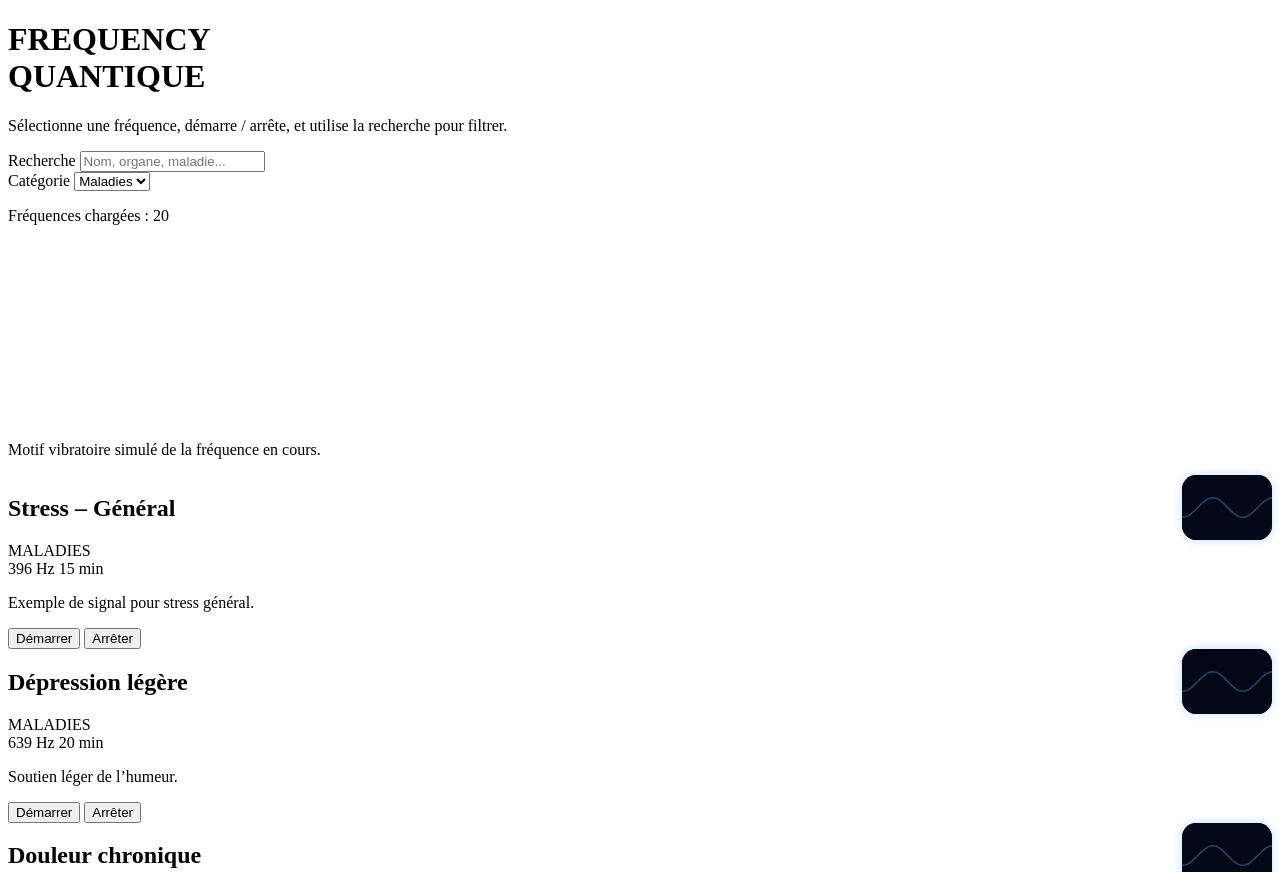
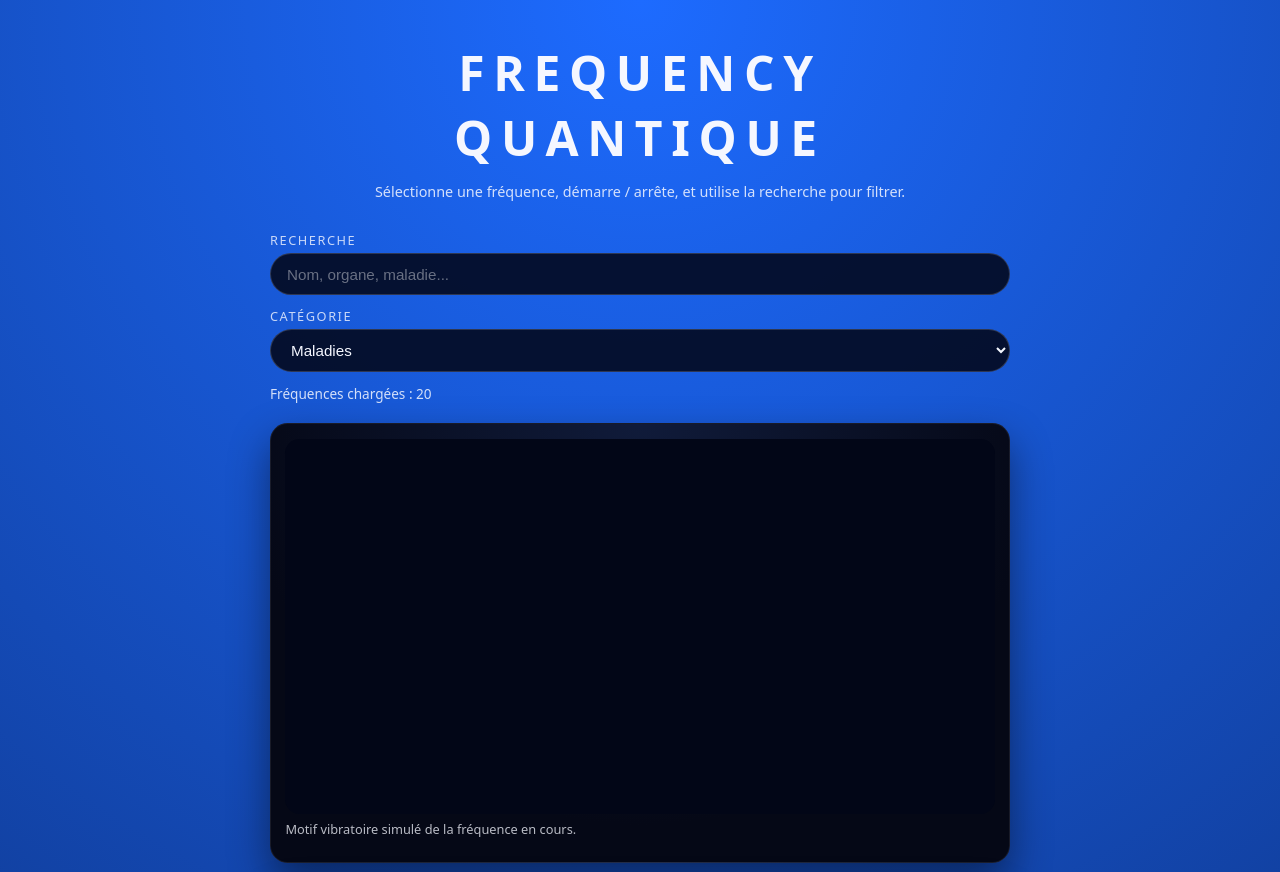
Before and after one commit to bube009/Frequency-quantique-web, a plain HTML site: page index.html in a window 1280 px wide. Shown: the top 872 px of the page. Drawn offline with Linux system fonts and the light colour scheme.

Commit message:
Update style.css

```diff
--- a/style.css
+++ b/style.css
@@ -1,3 +1,192 @@
+*,
+*::before,
+*::after {
+  box-sizing: border-box;
+}
+
+:root {
+  font-family: system-ui, -apple-system, BlinkMacSystemFont, "SF Pro Text",
+    sans-serif;
+  color-scheme: dark;
+}
+
+body {
+  margin: 0;
+  min-height: 100vh;
+  display: flex;
+  flex-direction: column;
+  align-items: stretch;
+  justify-content: flex-start;
+  background: radial-gradient(circle at top, #1d6bff 0%, #020824 55%, #000 100%);
+  color: #f5f7ff;
+}
+
+.app-header {
+  padding: 2.5rem 1.5rem 1rem;
+  text-align: center;
+}
+
+.app-header h1 {
+  margin: 0;
+  font-size: 2.4rem;
+  letter-spacing: 0.18em;
+  font-weight: 800;
+}
+
+.subtitle {
+  margin-top: 0.75rem;
+  font-size: 0.9rem;
+  opacity: 0.85;
+}
+
+.app-main {
+  padding: 0 1.25rem 2.5rem;
+  max-width: 780px;
+  width: 100%;
+  margin: 0 auto;
+}
+
+/* --------- contrôles ---------- */
+
+.controls {
+  margin-bottom: 1rem;
+}
+
+.field {
+  margin-bottom: 0.75rem;
+}
+
+.field label {
+  display: block;
+  font-size: 0.8rem;
+  letter-spacing: 0.12em;
+  text-transform: uppercase;
+  opacity: 0.8;
+  margin-bottom: 0.25rem;
+}
+
+.field input,
+.field select {
+  width: 100%;
+  border-radius: 999px;
+  border: 1px solid rgba(255, 255, 255, 0.16);
+  padding: 0.7rem 1rem;
+  font-size: 0.95rem;
+  background: rgba(4, 9, 30, 0.9);
+  color: #f5f7ff;
+  outline: none;
+}
+
+.field input::placeholder {
+  color: rgba(255, 255, 255, 0.4);
+}
+
+.field input:focus,
+.field select:focus {
+  border-color: rgba(122, 180, 255, 0.9);
+  box-shadow: 0 0 0 1px rgba(122, 180, 255, 0.65);
+}
+
+.count {
+  font-size: 0.85rem;
+  opacity: 0.85;
+  margin: 0.4rem 0 0;
+}
+
+/* --------- visuel eau ---------- */
+
+.visual {
+  margin-top: 1.25rem;
+  margin-bottom: 1.25rem;
+  padding: 0.9rem 0.9rem 0.7rem;
+  border-radius: 1.1rem;
+  background: radial-gradient(circle at top, #101b3a 0%, #050816 70%);
+  border: 1px solid rgba(255, 255, 255, 0.08);
+  box-shadow: 0 18px 40px rgba(0, 0, 0, 0.45);
+}
+
+#water-canvas {
+  display: block;
+  width: 100%;
+  height: auto;
+  border-radius: 0.9rem;
+  background: #020617;
+}
+
+.visual-label {
+  margin-top: 0.4rem;
+  font-size: 0.8rem;
+  opacity: 0.75;
+}
+
+/* --------- cartes frequences ---------- */
+
+.cards {
+  margin-top: 1rem;
+  display: flex;
+  flex-direction: column;
+  gap: 0.75rem;
+}
+
+.card {
+  border-radius: 1.25rem;
+  padding: 1rem 1rem 0.85rem;
+  background: radial-gradient(circle at top left, #1b2d63 0%, #050a20 70%);
+  border: 1px solid rgba(255, 255, 255, 0.09);
+  box-shadow: 0 18px 40px rgba(0, 0, 0, 0.45);
+}
+
+.card--active {
+  border-color: #4b8dff;
+  box-shadow: 0 0 0 1px rgba(75, 141, 255, 0.7),
+    0 18px 40px rgba(0, 0, 0, 0.8);
+}
+
+.card-header {
+  display: flex;
+  align-items: center;
+  justify-content: space-between;
+  gap: 0.75rem;
+}
+
+.card-title {
+  margin: 0;
+  font-size: 1.1rem;
+}
+
+.card-category {
+  font-size: 0.7rem;
+  letter-spacing: 0.18em;
+  text-transform: uppercase;
+  border-radius: 999px;
+  padding: 0.25rem 0.8rem;
+  border: 1px solid rgba(255, 255, 255, 0.35);
+  opacity: 0.9;
+  white-space: nowrap;
+}
+
+.card-meta {
+  margin-top: 0.45rem;
+  display: flex;
+  gap: 0.75rem;
+  font-size: 0.85rem;
+  opacity: 0.9;
+}
+
+.card-description {
+  margin: 0.6rem 0 0;
+  font-size: 0.85rem;
+  line-height: 1.4;
+  opacity: 0.9;
+}
+
+.card-actions {
+  margin-top: 1rem;
+  display: grid;
+  grid-template-columns: 1fr 1fr;
+  gap: 0.75rem;
+  padding-bottom: 0.1rem;
+}
 /* structure interne de la carte */
 .card-body {
   display: flex;
@@ -23,3 +212,54 @@
   background: #020617;
   box-shadow: 0 0 10px rgba(80, 180, 255, 0.4);
 }
+/* --------- boutons ---------- */
+
+.btn {
+  border-radius: 999px;
+  border: none;
+  font-size: 0.9rem;
+  font-weight: 600;
+  padding: 0.65rem 0;
+  cursor: pointer;
+  appearance: none;
+  text-align: center;
+  transition: transform 0.1s ease, box-shadow 0.1s ease,
+    background-color 0.15s ease;
+}
+
+.btn-start {
+  background: #257dff;
+  color: #fff;
+  box-shadow: 0 4px 14px rgba(0, 119, 255, 0.35);
+}
+
+.btn-start:active,
+.btn-stop:active {
+  transform: scale(0.96);
+}
+
+.btn-stop {
+  background: transparent;
+  border: 1px solid rgba(255, 255, 255, 0.4);
+  color: #f5f7ff;
+}
+
+/* --------- disclaimer ---------- */
+
+.disclaimer {
+  margin-top: 1.8rem;
+  font-size: 0.78rem;
+  opacity: 0.75;
+  line-height: 1.5;
+}
+
+/* Desktop */
+@media (min-width: 768px) {
+  .app-header h1 {
+    font-size: 3rem;
+  }
+
+  .card {
+    padding: 1.1rem 1.2rem 1rem;
+  }
+}
```
